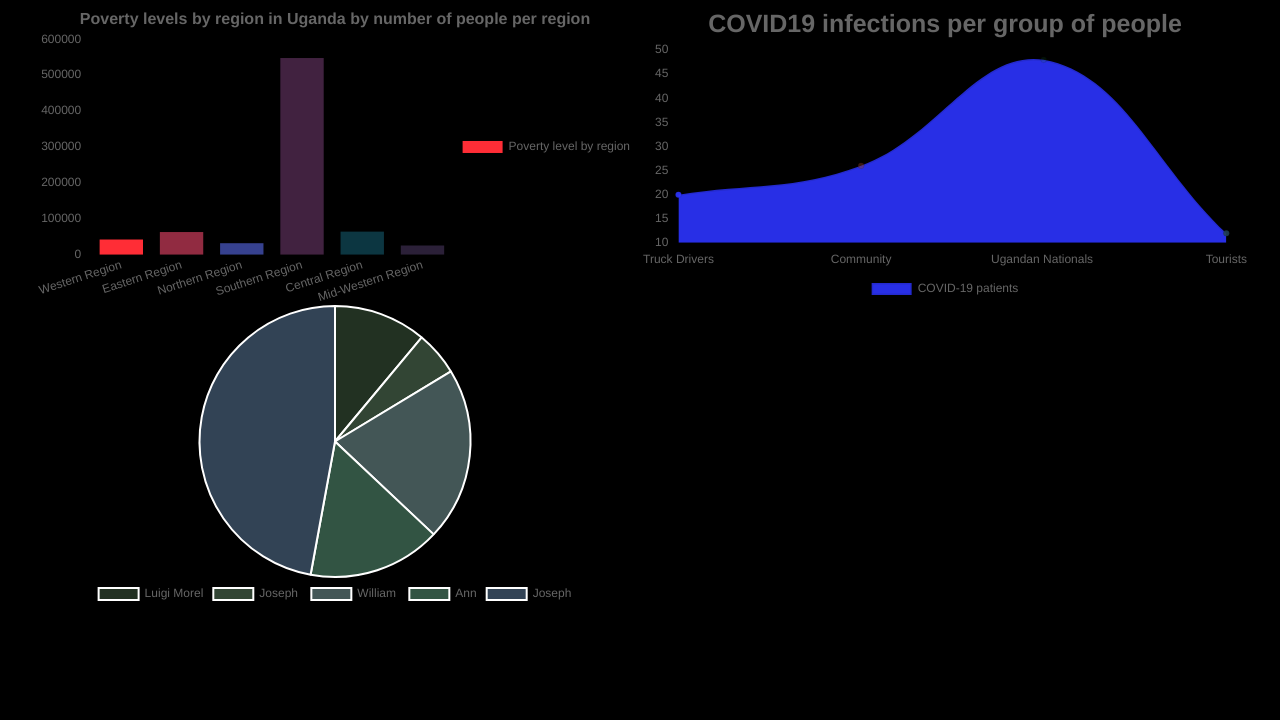
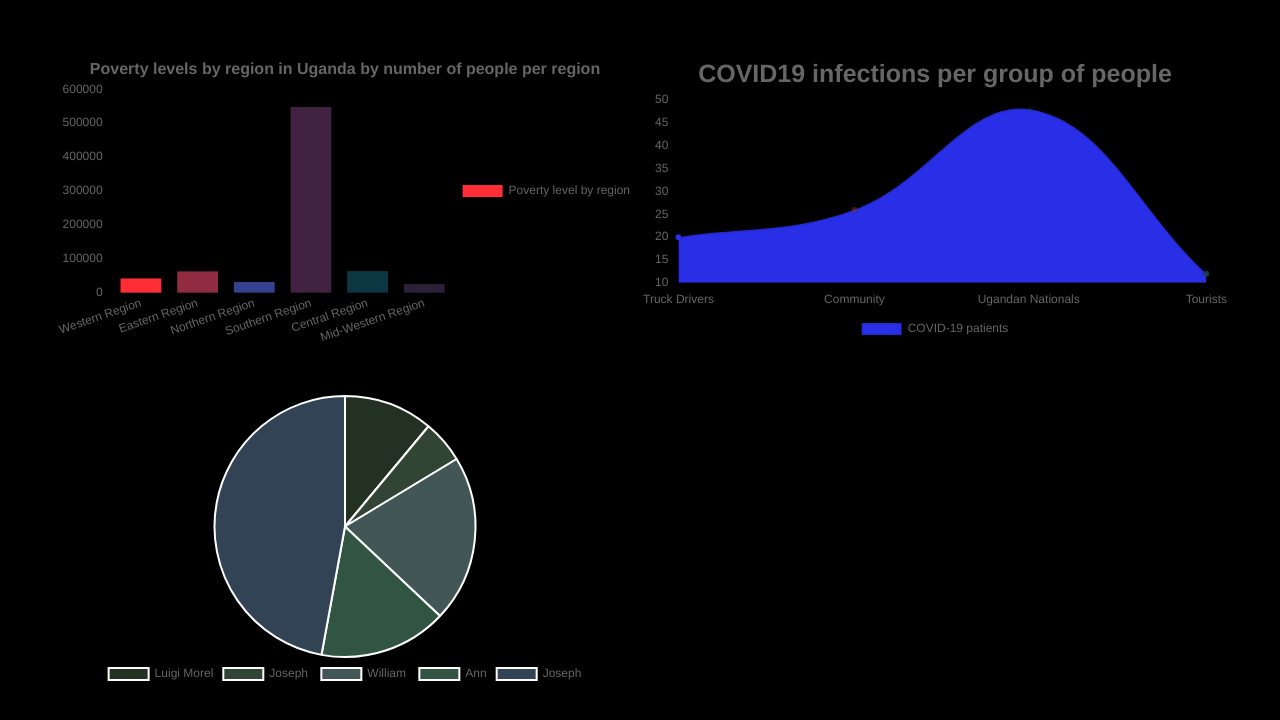
Before and after one commit to luigimorel/sample-react-charts, a React (Create React App) app: page / in a window 1280 px wide. Shown: the top 720 px of the page. Built offline with nearby package versions, Linux system fonts and the light colour scheme.

Commit message:
Re-added the default props

```diff
--- a/src/App.css
+++ b/src/App.css
@@ -5,8 +5,7 @@ body {
 }
 
 div.container {
-  margin-left: 30px;
-  margin-right: 30px;
+  margin: 50px;
   display: grid;
   grid-template-columns: repeat(2, 1fr);
 }
--- a/src/App.js
+++ b/src/App.js
@@ -15,7 +15,7 @@ function App() {
       </div>
 
       <div className="container">
-        <PieChart />
+        <PieChart legendPosition="bottom" />
       </div>
     </div>
   );
--- a/src/components/PieChart.js
+++ b/src/components/PieChart.js
@@ -25,11 +25,11 @@ class PieChart extends Component {
     };
   }
 
-  //   static defaultProps = {
-  //     // legendPosition: "bottom",
-  //     displayLegend: true,
-  //     displayTitle: true,
-  //   };
+  static defaultProps = {
+    legendPosition: "bottom",
+    displayLegend: true,
+    displayTitle: true,
+  };
   render() {
     return (
       <div className="graph">
@@ -38,12 +38,12 @@ class PieChart extends Component {
           options={{
             title: {
               text: "Amount of money prepared by individuals in a family",
-              displayTitle: true,
+              displayTitle: this.props.displayTitle,
               fontSize: 16,
             },
             legend: {
-              display: true,
-              position: "bottom",
+              display: this.props.displayLegend,
+              position: this.props.legendPosition,
             },
           }}
         />
```
